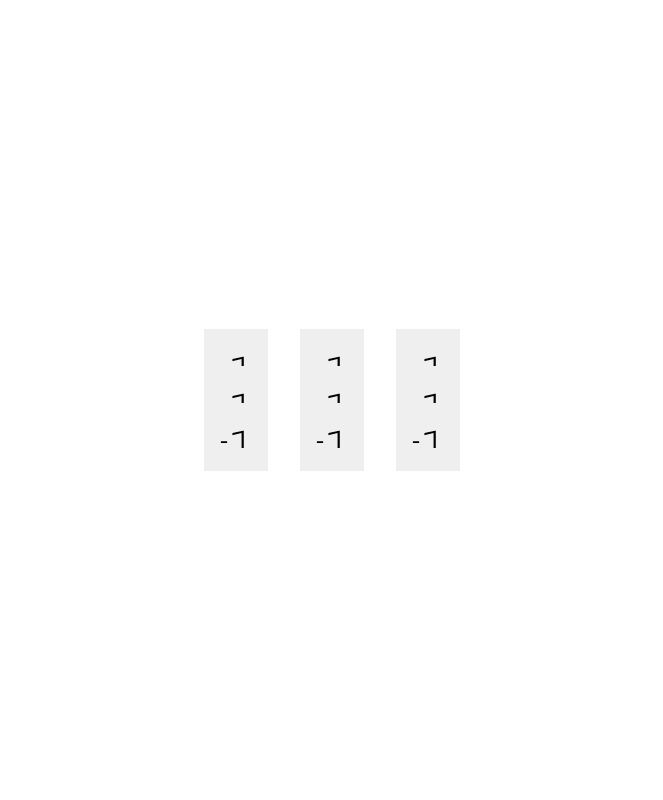
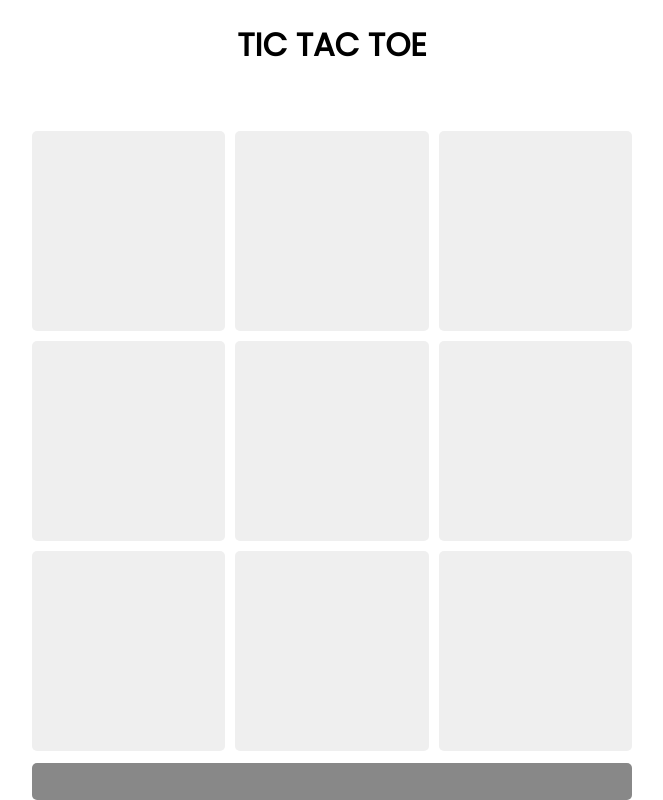
Before and after one commit to Anonysuom/Game-collection, a plain HTML site: page tictactoe.html in a window 1280 px wide. Shown: the whole page, without its empty margins (308-971 px from the left). Drawn offline with nearby package versions, Linux system fonts and the light colour scheme.

Commit message:
Adding features and beauty to the game

```diff
--- a/tictactoe.html
+++ b/tictactoe.html
@@ -4,78 +4,154 @@
     <meta charset="UTF-8">
     <meta name="viewport" content="width=device-width, initial-scale=1.0">
     <title>Document</title>
-    <link rel="stylesheet" href="https://fonts.googleapis.com/css2?family=Material+Symbols+Outlined:opsz,wght,FILL,GRAD@24,400,0,0" />
+    <link href='https://fonts.googleapis.com/css?family=Poppins' rel='stylesheet'>
+    <link rel="stylesheet"
+        href="https://fonts.googleapis.com/css2?family=Material+Symbols+Outlined:opsz,wght,FILL,GRAD@24,400,0,0" />
     <style>
-        body{
+        body {
             margin: 0px;
+            font-family: poppins;
         }
 
-        .inline {
-            font-size: 2rem;
-            padding: 1rem;
-            display: inline;
+        #result>p{
+            margin: 0px;
+            display: flex;
+            align-items: center;
         }
 
-        .red{
+        #result>p>span{
+            margin: 0.3rem;
+        }
+
+        .red {
             color: red;
         }
 
-        .grid{
-            /* display: flex; */
+        .grid>div {
+            background-color: #efefef;
+            border-radius: 5px;
+            min-height: 200px;
+            height: 30%;
+            display: flex;
+            align-items: center;
+            justify-content: center;
         }
 
-        .grid>p{
-            background-color: #efefef;
-            margin: 1rem 1rem;
+        .grid>div>span {
+            font-size: 5rem;
         }
 
-        .screen{
+        .screen {
+            height: 600px;
+            width: 600px;
+        }
+
+        .master-screen {
             height: 100vh;
             display: flex;
-            width: 100%;
             justify-content: center;
             align-items: center;
+            flex-direction: column;
+        }
+
+        .history {
+            background-color: #888888;
+            width: 600px;
+            margin-top: 2rem;
+            border-radius: 5px;
+            height: 20vh;
+            overflow-y: scroll;
+            font-family: poppins;
+            font-size: 1rem;
+        }
+
+        .history>p{
+            display: flex;
+            align-items: center;
+            margin: 1rem;
+        }
+
+        .history>p>span{
+            margin-right: 0.4rem;
+        }
+
+        .grid {
+            display: grid;
+            gap: 10px;
+            grid-template-columns: repeat(3, 1fr);
+        }
+
+        ::-webkit-scrollbar {
+            margin-right: 7px;
+            width: 7px;
+            height: 7px;
+        }
+
+        ::-webkit-scrollbar-track {
+            background: #f1f1f1;
+            background-color: rgba(0, 0, 0, 0);
+        }
+
+        ::-webkit-scrollbar-thumb {
+            background: #cecece;
+            border-radius: 10px;
+        }
+
+        ::-webkit-scrollbar-thumb:hover {
+            background: #888;
+        }
+
+        ::-webkit-scrollbar-button:single-button {
+            background-color: rgba(64, 64, 64, 0);
         }
     </style>
 </head>
 
 <body>
 
-    <div class="screen">
-        <div id="grid" class="grid"></div>
+    <div class="master-screen">
+        <h1>TIC TAC TOE</h1>
+        <h2 id="result"></h2>
+        <div class="screen">
+            <div id="grid" class="grid"></div>
+        </div>
+        <div class="history" id="history"></div>
     </div>
 
     <script>
         let show = document.getElementById('grid')
+        let history = document.getElementById('history')
+        let resulttxt = document.getElementById('result')
         let p1chance = true
 
         let grid = [[-1, -1, -1], [-1, -1, -1], [-1, -1, -1]]
         for (var i = 0; i < 3; i++) {
             for (var j = 0; j < 3; j++) {
-                let p = document.createElement('p')
+                let div = document.createElement('div')
                 let span = document.createElement('span')
-                p.setAttribute('class', 'inline')
-                span.setAttribute('onclick', 'update(this.id)')
-                span.innerHTML = grid[i][j]
+                div.setAttribute('onclick', 'update(this.firstChild.id)')
+                if (grid[i][j] == -1) {
+                    span.innerHTML = ''
+                }
                 span.setAttribute('class', 'material-symbols-outlined')
                 span.setAttribute('id', (i * 3) + j)
-                p.appendChild(span)
-                show.appendChild(p)
+                div.appendChild(span)
+                show.appendChild(div)
             }
-            show.innerHTML += '<br>'
         }
 
         function update(e) {
-            console.log(e)
             let t = document.getElementById(e)
             if (p1chance) {
                 t.innerHTML = 'circle'
                 grid[Math.floor(e / 3)][e % 3] = 1
+                history.innerHTML += '<p><span class="material-symbols-outlined">circle</span> player made a move on row '+ (Math.floor(e / 3)+1) +' and column '+ ((e % 3)+1) +'</p>'
                 p1chance = false
             }
             else {
                 t.innerHTML = 'close'
                 grid[Math.floor(e / 3)][e % 3] = 2
+                history.innerHTML += '<p><span class="material-symbols-outlined">close</span> player made a move on row '+ (Math.floor(e / 3)+1) +' and column '+ ((e % 3)+1) +'</p>'
                 p1chance = true
             }
             t.removeAttribute('onclick')
@@ -126,7 +202,7 @@
             else if (rightdiagonal > -1) {
                 return 'dr'
             }
-            else{
+            else {
                 return 'none'
             }
         }
@@ -141,25 +217,44 @@
             }
         }
 
-        function result(a){
-            if(a.charAt(0)=='r'){
-                for(var i=0;i<3;i++){
-                    document.getElementById(parseInt(a.charAt(1))*3+i).classList.add('red')
+        function result(a) {
+            if (a.charAt(0) == 'r') {
+                end()
+                for (var i = 0; i < 3; i++) {
+                    document.getElementById(parseInt(a.charAt(1)) * 3 + i).classList.add('red')
                 }
             }
-            else if(a.charAt(0)=='c'){
-                for(var i=parseInt(a.charAt(1));i<9;i+=3){
+            else if (a.charAt(0) == 'c') {
+                end()
+                for (var i = parseInt(a.charAt(1)); i < 9; i += 3) {
                     document.getElementById(i).classList.add('red')
                 }
             }
-            else if(a=='dl'){
-                for(var i=0;i   <9;i+=4){
+            else if (a == 'dl') {
+                end()
+                for (var i = 0; i < 9; i += 4) {
                     document.getElementById(i).classList.add('red')
                 }
             }
-            else if(a=='dr'){
-                for(var i=2;i<8;i+=2){
+            else if (a == 'dr') {
+                end()
+                for (var i = 2; i < 8; i += 2) {
                     document.getElementById(i).classList.add('red')
+                }
+            }
+        }
+
+        function end() {
+            if(p1chance){
+                resulttxt.innerHTML = '<p>PLAYER <span class="material-symbols-outlined">close</span> WON!</p>'
+            }
+            else{
+                resulttxt.innerHTML = '<p>PLAYER <span class="material-symbols-outlined">circle</span> WON!</p>'
+            }
+            for (var i = 0; i < 9; i++) {
+                for (var i = 0; i < 9; i++) {
+                    let a = document.getElementById(i)
+                    a.parentElement.removeAttribute('onclick')
                 }
             }
         }
```
